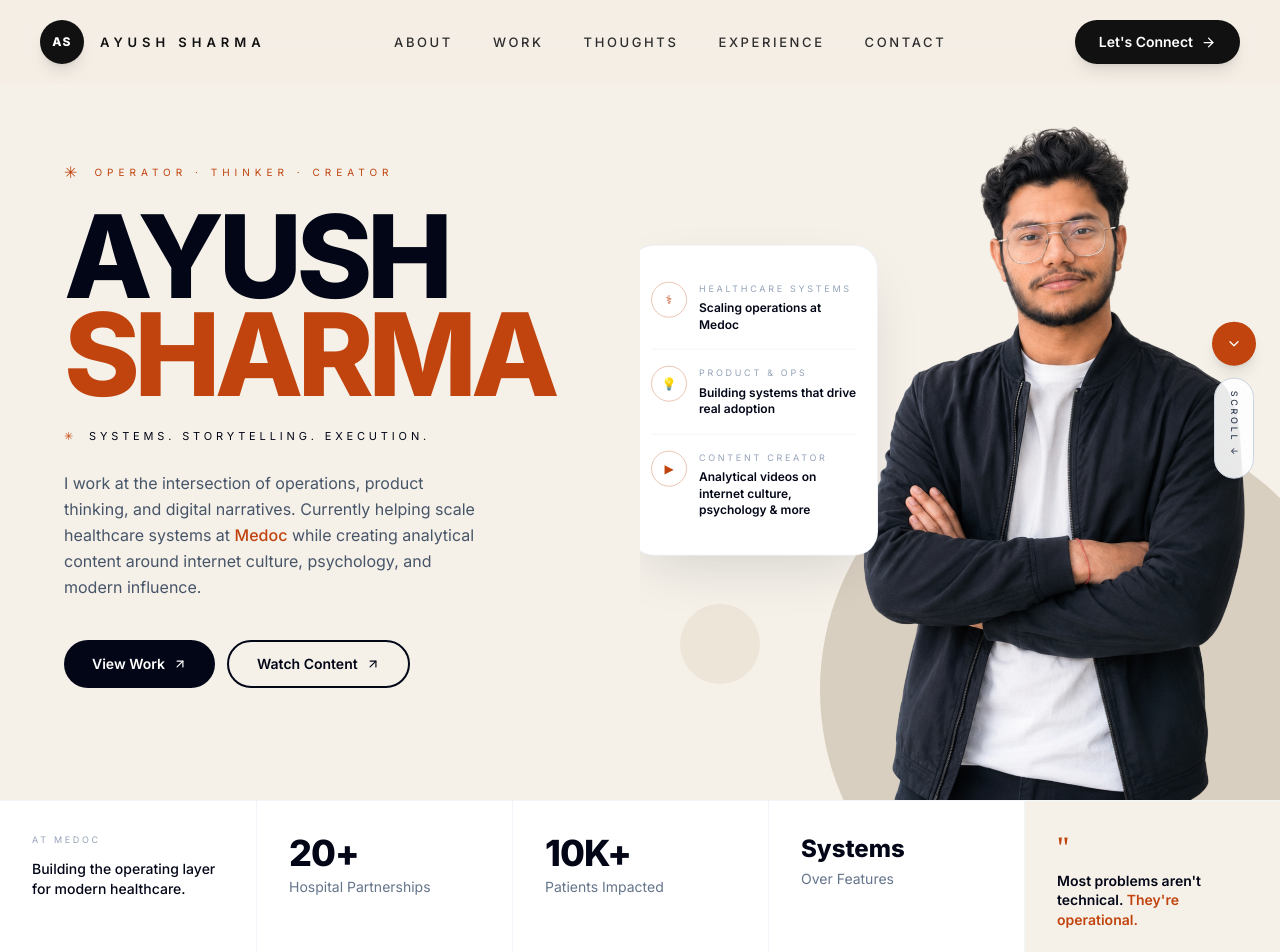
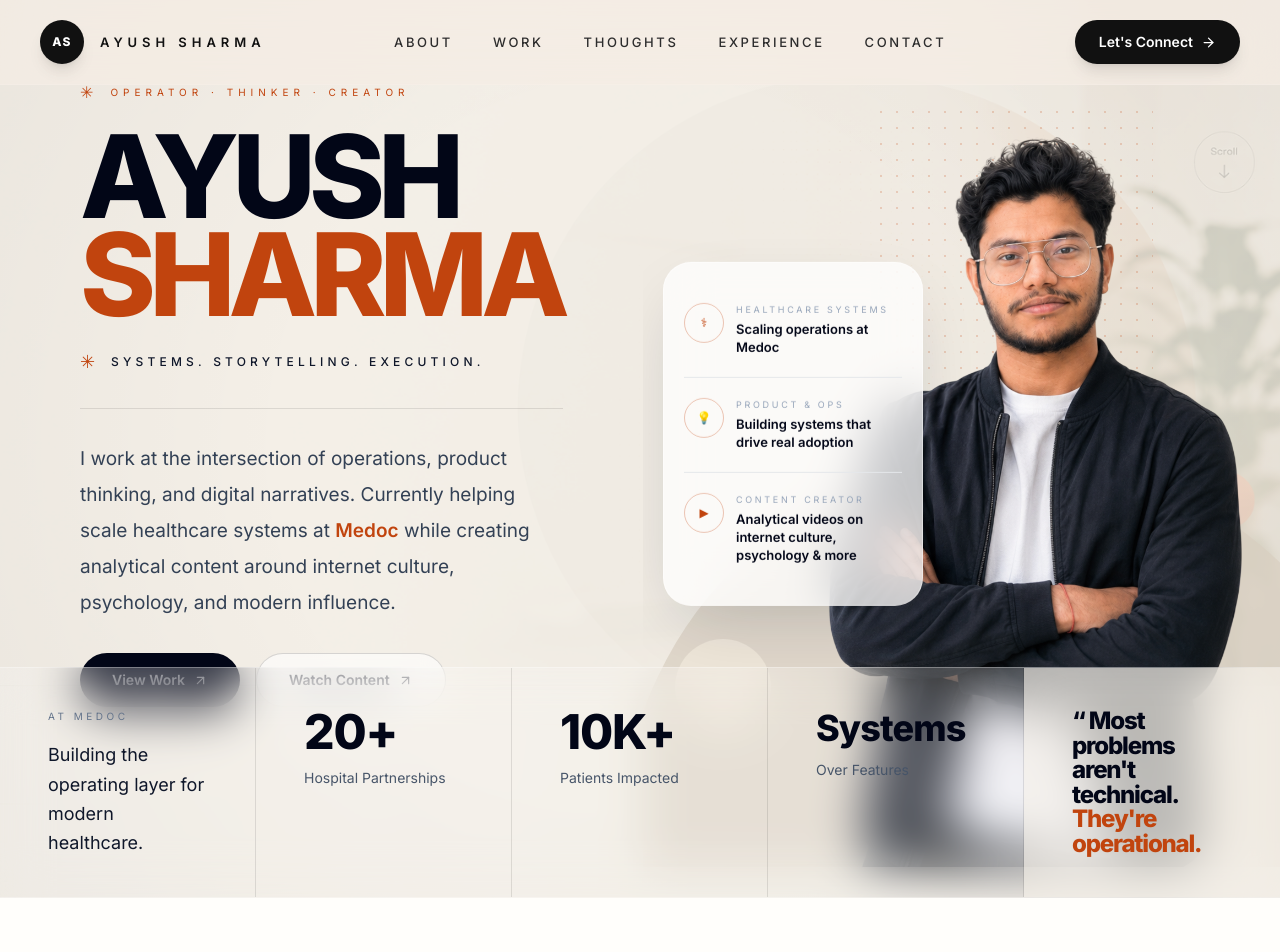
Before and after one commit to ayushsharman/ayushsharman.github.io, a React (Vite) app: page / in a window 1280 px wide. Shown: the top 952 px of the page. Built offline with nearby package versions, Linux system fonts and the light colour scheme.

Commit message:
refactor: update layout and styles in Home component, enhance background and footer text

```diff
--- a/src/App.tsx
+++ b/src/App.tsx
@@ -10,7 +10,7 @@ export default function App() {
   return (
     <div className="min-h-screen bg-[#f4efe5] text-slate-950 font-sans">
       <Navbar />
-      <main className="mx-auto max-w-7xl pb-24">
+      <main className="mx-auto max-w-8xl ">
         <Home />
         <About />
         <Resume />
@@ -19,7 +19,7 @@ export default function App() {
         <Contact />
       </main>
       <footer className="border-t border-slate-300/60 text-center py-10 text-slate-600 mx-6">
-        <p className="text-sm">© {new Date().getFullYear()} Ayush Sharma. Portfolio built with subtlety.</p>
+        <p className="text-sm">© {new Date().getFullYear()} Rights Reserved by Ayush Sharma.</p>
       </footer>
     </div>
   );
--- a/src/components/Home.tsx
+++ b/src/components/Home.tsx
@@ -1,166 +1,284 @@
-import '../assets/styles/Home.css';
-import { ArrowUpRight, ChevronDown } from 'lucide-react';
-import { motion, useScroll, useTransform } from 'framer-motion';
-import { Link } from 'react-scroll';
+import "../assets/styles/Home.css";
+import { ArrowUpRight } from "lucide-react";
+import { motion, useScroll, useTransform } from "framer-motion";
+import { Link } from "react-scroll";
 
 const Home = () => {
   const { scrollYProgress } = useScroll();
+
   const floatA = useTransform(scrollYProgress, [0, 0.15], [0, 20]);
   const floatB = useTransform(scrollYProgress, [0, 0.15], [0, -20]);
 
   return (
-    <section id="hero" className="relative bg-[#f5f0e8] text-slate-950 overflow-hidden">
-      {/* ─── HERO GRID ──────────────────────────────────── */}
-      <div className="grid min-h-screen lg:grid-cols-[1fr_1fr]">
+    <section
+      id="hero"
+      className="relative overflow-hidden bg-[#f5f0e8] text-slate-950"
+    >
+      {/* ───────────────── BACKGROUND ───────────────── */}
+      <div className="absolute inset-0 z-0">
+        <img
+          src="/bg.png"
+          alt=""
+          className="h-full w-full object-cover opacity-40"
+        />
 
-        {/* LEFT — text */}
-        <div className="flex flex-col justify-center px-12 pt-28 pb-16 lg:px-16 relative z-10">
+        {/* warm tint */}
+        <div className="absolute inset-0 bg-[#f5f0e8]/55" />
+
+        {/* vignette */}
+        <div className="absolute inset-0 bg-[radial-gradient(circle_at_center,transparent_45%,rgba(0,0,0,0.04))]" />
+      </div>
+
+      {/* ───────────────── HERO GRID ───────────────── */}
+      <div className="relative z-10 grid min-h-screen lg:grid-cols-[1fr_1fr]">
+
+        {/* LEFT SIDE */}
+        <div className="flex flex-col justify-center px-8 pt-20 pb-40 lg:px-20 relative z-10">
+
           <p className="mb-6 flex items-center gap-3 text-[10px] uppercase tracking-[0.5em] text-[#c1440e]">
             <span className="text-base">✳</span>
             Operator · Thinker · Creator
           </p>
 
-          <h1 className="text-[clamp(5rem,9vw,8rem)] font-black leading-[0.85] tracking-[-0.05em] mb-6">
+          <h1 className="mb-6 text-[clamp(5rem,9vw,8rem)] font-black leading-[0.85] tracking-[-0.06em]">
             <span className="block">AYUSH</span>
             <span className="block text-[#c1440e]">SHARMA</span>
           </h1>
 
-          <p className="mb-6 flex items-center gap-3 text-[11px] uppercase tracking-[0.35em] text-slate-950">
-            <span className="text-[#c1440e]">✳</span>
+          <div className="mb-8 flex items-center gap-4 border-b border-black/10 pb-8">
+            <span className="text-[#c1440e] text-lg">✳</span>
+
+            <p className="text-[12px] uppercase tracking-[0.35em] text-slate-900 font-medium">
               Systems. Storytelling. Execution.
             </p>
+          </div>
 
-          <p className="mb-10 max-w-[420px] text-base leading-relaxed text-slate-600">
-            I work at the intersection of operations, product thinking, and digital narratives.
-            Currently helping scale healthcare systems at{' '}
-            <span className="text-[#c1440e] font-medium">Medoc</span>{' '}
-            while creating analytical content around internet culture, psychology, and modern influence.
+          <p className="mb-8 max-w-[520px] text-[19px] leading-[1.9] text-slate-700">
+            I work at the intersection of operations, product thinking,
+            and digital narratives. Currently helping scale healthcare
+            systems at{" "}
+            <span className="font-semibold text-[#c1440e]">
+              Medoc
+            </span>{" "}
+            while creating analytical content around internet culture,
+            psychology, and modern influence.
           </p>
 
-          <div className="flex flex-wrap gap-3">
+          {/* BUTTONS */}
+          <div className="flex flex-wrap gap-4">
             <Link
               to="work"
-              smooth duration={600}
+              smooth
+              duration={600}
               offset={-80}
-              className="inline-flex cursor-pointer items-center gap-2 rounded-full bg-slate-950 px-7 py-3 text-sm font-semibold text-white transition hover:bg-slate-800"
+              className="inline-flex cursor-pointer items-center gap-2 rounded-full bg-slate-950 px-8 py-4 text-sm font-semibold text-white shadow-xl transition-all duration-300 hover:scale-[1.02] hover:bg-black"
             >
-              View Work <ArrowUpRight size={14} />
+              View Work
+              <ArrowUpRight size={15} />
             </Link>
+
             <Link
               to="thoughts"
-              smooth duration={600}
+              smooth
+              duration={600}
               offset={-80}
-              className="inline-flex cursor-pointer items-center gap-2 rounded-full border-2 border-slate-950 bg-transparent px-7 py-3 text-sm font-semibold text-slate-950 transition hover:bg-slate-100"
+              className="inline-flex cursor-pointer items-center gap-2 rounded-full border border-black/15 bg-white/60 px-8 py-4 text-sm font-semibold text-slate-950 backdrop-blur-md transition-all duration-300 hover:bg-white"
             >
-              Watch Content <ArrowUpRight size={14} />
+              Watch Content
+              <ArrowUpRight size={15} />
             </Link>
           </div>
         </div>
 
-        {/* RIGHT — photo */}
+        {/* RIGHT SIDE */}
         <div className="relative overflow-hidden">
-          {/* Big decorative circle */}
+
+          {/* BIG AMBIENT CIRCLE */}
           <motion.div
             style={{ y: floatA }}
-            className="absolute right-[-80px] top-1/2 -translate-y-1/2 h-[540px] w-[540px] rounded-full bg-[#d9cfc0] z-0"
+            className="absolute right-[-120px] top-1/2 z-0 h-[780px] w-[780px] -translate-y-1/2 rounded-full bg-[#d9cfc0]/70"
           />
 
-          {/* Small accent circle */}
+          {/* DOT PATTERN */}
+          <div
+            className="absolute right-[20%] top-[12%] z-0 h-[280px] w-[280px] opacity-20"
+            style={{
+              backgroundImage:
+                "radial-gradient(#c1440e 1px, transparent 1px)",
+              backgroundSize: "16px 16px",
+            }}
+          />
+
+          {/* SMALL FLOATING CIRCLE */}
           <motion.div
             style={{ y: floatB }}
-            className="absolute left-10 bottom-24 h-20 w-20 rounded-full bg-[#ede5d8] z-0"
+            className="absolute bottom-28 left-8 z-0 h-24 w-24 rounded-full bg-[#ede5d8]"
           />
 
-          {/* Photo — no white container, just the image */}
+          {/* PORTRAIT */}
           <img
             src="/professional image bg removed.png"
             alt="Ayush Sharma"
-            className="absolute bottom-0 right-0 h-[92%] w-auto object-cover object-bottom z-10"
+            className="absolute bottom-0 right-0 z-10 h-[92%] w-auto object-cover object-bottom"
           />
 
-          {/* Floating info card — LEFT edge of right column */}
-          <div className="absolute left-[-10px] top-1/2 -translate-y-1/2 z-20 w-[248px] rounded-[24px] border border-slate-200/60 bg-white p-5 shadow-[0_20px_60px_-20px_rgba(15,23,42,0.18)]">
+          {/* FLOATING INFO CARD */}
+          <div className="absolute left-[20px] top-1/2 z-20 w-[260px] -translate-y-1/2 rounded-[28px] border border-white/40 bg-white/75 p-5 backdrop-blur-xl shadow-[0_25px_70px_-20px_rgba(15,23,42,0.2)]">
             {[
-              { icon: '⚕', label: 'Healthcare Systems', text: 'Scaling operations at Medoc' },
-              { icon: '💡', label: 'Product & Ops', text: 'Building systems that drive real adoption' },
-              { icon: '▶', label: 'Content Creator', text: 'Analytical videos on internet culture, psychology & more' },
+              {
+                icon: "⚕",
+                label: "Healthcare Systems",
+                text: "Scaling operations at Medoc",
+              },
+              {
+                icon: "💡",
+                label: "Product & Ops",
+                text: "Building systems that drive real adoption",
+              },
+              {
+                icon: "▶",
+                label: "Content Creator",
+                text: "Analytical videos on internet culture, psychology & more",
+              },
             ].map((item, i) => (
               <div
                 key={i}
-                className={`flex items-start gap-3 py-4 ${i < 2 ? 'border-b border-slate-100' : ''}`}
+                className={`flex items-start gap-3 py-5 ${i < 2 ? "border-b border-black/6" : ""
+                  }`}
               >
-                <div className="flex h-9 w-9 shrink-0 items-center justify-center rounded-full border border-[#c1440e]/30 text-[#c1440e] text-xs">
+                <div className="flex h-10 w-10 shrink-0 items-center justify-center rounded-full border border-[#c1440e]/30 text-[#c1440e] text-xs">
                   {item.icon}
                 </div>
+
                 <div>
-                  <p className="text-[9px] uppercase tracking-[0.3em] text-slate-400 mb-1">{item.label}</p>
-                  <p className="text-[12px] font-semibold text-slate-950 leading-snug">{item.text}</p>
+                  <p className="mb-1 text-[9px] uppercase tracking-[0.3em] text-slate-400">
+                    {item.label}
+                  </p>
+
+                  <p className="text-[13px] font-semibold leading-snug text-slate-950">
+                    {item.text}
+                  </p>
                 </div>
               </div>
             ))}
           </div>
 
-          {/* Scroll button — right edge, vertically centered, in front of everything */}
-          <div className="absolute right-6 top-1/2 -translate-y-1/2 z-30 hidden lg:flex flex-col items-center gap-3">
-            <div className="flex h-11 w-11 items-center justify-center rounded-full bg-[#c1440e] text-white shadow-lg">
-              <ChevronDown size={16} />
         </div>
-            <div className="rounded-full border border-slate-300 bg-white/90 px-3 py-3">
-              <span className="[writing-mode:vertical-rl] text-[9px] tracking-[0.3em] uppercase text-slate-700 font-medium">
-                Scroll ↓
+      </div>
+
+      {/* ───────────────── OVERLAY STATS BAR ───────────────── */}
+      <div className="relative z-30 -mt-[200px]">
+
+        <div className="border-y border-white/30 bg-white/20 backdrop-blur-xl">
+
+          <div className="grid grid-cols-2 md:grid-cols-3 xl:grid-cols-5">
+
+            {/* 1 */}
+            <div className="border-r border-black/10">
+              <div className="px-8 py-10 lg:px-12">
+
+                <p className="mb-4 text-[10px] uppercase tracking-[0.35em] text-slate-500">
+                  At Medoc
+                </p>
+
+                <p className="max-w-[220px] text-[18px] leading-relaxed text-slate-900">
+                  Building the operating layer for modern healthcare.
+                </p>
+
+              </div>
+            </div>
+
+            {/* 2 */}
+            <div className="border-r border-black/10">
+              <div className="px-8 py-10 lg:px-12">
+
+                <p className="text-5xl font-black tracking-tight text-slate-950">
+                  20+
+                </p>
+
+                <p className="mt-3 text-sm text-slate-600">
+                  Hospital Partnerships
+                </p>
+
+              </div>
+            </div>
+
+            {/* 3 */}
+            <div className="border-r border-black/10">
+              <div className="px-8 py-10 lg:px-12">
+
+                <p className="text-5xl font-black tracking-tight text-slate-950">
+                  10K+
+                </p>
+
+                <p className="mt-3 text-sm text-slate-600">
+                  Patients Impacted
+                </p>
+
+              </div>
+            </div>
+
+            {/* 4 */}
+            <div className="border-r border-black/10">
+              <div className="px-8 py-10 lg:px-12">
+
+                <p className="text-4xl font-black tracking-tight text-slate-950">
+                  Systems
+                </p>
+
+                <p className="mt-3 text-sm text-slate-600">
+                  Over Features
+                </p>
+
+              </div>
+            </div>
+
+            {/* 5 */}
+            <div className="bg-[#f5f0e8]/60 backdrop-blur-xl">
+              <div className="flex h-full flex-col justify-center px-8 py-10 lg:px-12">
+
+
+
+                <p className="max-w-[260px] text-[24px] font-black leading-[1.02] tracking-[-0.05em] text-slate-950">
+                  “ Most problems aren&apos;t technical.{" "}
+                  <span className="text-[#c1440e]">
+                    They&apos;re operational.
                   </span>
+                </p>
+
               </div>
+            </div>
+
           </div>
         </div>
       </div>
 
-      {/* ─── STATS BAR ───────────────────────────────────── */}
-      <div className="bg-white border-t border-slate-100">
-        <div className="grid grid-cols-2 divide-x divide-slate-100 md:grid-cols-3 xl:grid-cols-5">
-          {/* Cell 1 */}
-          <div className="p-8">
-            <p className="text-[9px] uppercase tracking-[0.3em] text-slate-400 mb-3">At Medoc</p>
-            <p className="text-sm font-medium text-slate-950 leading-snug">
-              Building the operating layer for modern healthcare.
-            </p>
-          </div>
-          {/* Cell 2 */}
-          <div className="p-8 text-left">
-            <p className="text-4xl font-black tracking-tight text-slate-950">20+</p>
-            <p className="mt-1 text-sm text-slate-500">Hospital Partnerships</p>
-          </div>
-          {/* Cell 3 */}
-          <div className="p-8 text-left">
-            <p className="text-4xl font-black tracking-tight text-slate-950">10K+</p>
-            <p className="mt-1 text-sm text-slate-500">Patients Impacted</p>
-          </div>
-          {/* Cell 4 */}
-          <div className="p-8">
-            <p className="text-2xl font-black text-slate-950">Systems</p>
-            <p className="mt-1 text-sm text-slate-500">Over Features</p>
-          </div>
-          {/* Cell 5 — quote */}
-          <div className="bg-[#f5f0e8] p-8">
-            <p className="text-3xl font-serif text-[#c1440e] leading-none mb-2">"</p>
-            <p className="text-sm font-semibold text-slate-950 leading-snug">
-              Most problems aren't technical.{' '}
-              <span className="text-[#c1440e]">They're operational.</span>
-            </p>
-          </div>
-        </div>
-      </div>
+      {/* ───────────────── TRUSTED BY ───────────────── */}
+      {/* <div className="relative z-20 border-t border-black/5 bg-[#f5f0e8]/80 px-10 py-8 backdrop-blur-md">
+        <div className="flex items-center gap-14 overflow-x-auto">
 
-      {/* ─── TRUSTED BY ──────────────────────────────────── */}
-      <div className="bg-[#f5f0e8] border-t border-slate-200/60 px-12 py-5 flex items-center gap-12 overflow-x-auto">
-        <span className="shrink-0 text-[9px] uppercase tracking-[0.35em] text-slate-400">Trusted By</span>
-        <div className="flex items-center gap-10 opacity-60">
-          {['✳ medoc', '⚕ MAX Healthcare', 'manipalhospitals', "Rainbow Children's Hospital", 'COLUMBIA ASIA'].map((logo) => (
-            <span key={logo} className="shrink-0 text-xs font-bold tracking-wide text-slate-600 whitespace-nowrap">
+          <span className="shrink-0 text-[10px] uppercase tracking-[0.35em] text-slate-400">
+            Trusted By
+          </span>
+
+          <div className="flex items-center gap-16 opacity-70">
+            {[
+              "✳ medoc",
+              "⚕ MAX Healthcare",
+              "manipalhospitals",
+              "Rainbow Children's Hospital",
+              "COLUMBIA ASIA",
+            ].map((logo) => (
+              <span
+                key={logo}
+                className="shrink-0 whitespace-nowrap text-sm font-bold tracking-wide text-slate-700"
+              >
                 {logo}
               </span>
             ))}
           </div>
         </div>
+      </div> */}
     </section>
   );
 };
```
Also changed, not shown: public/bg.png. Lines whose indentation alone changed are shown as unchanged.
